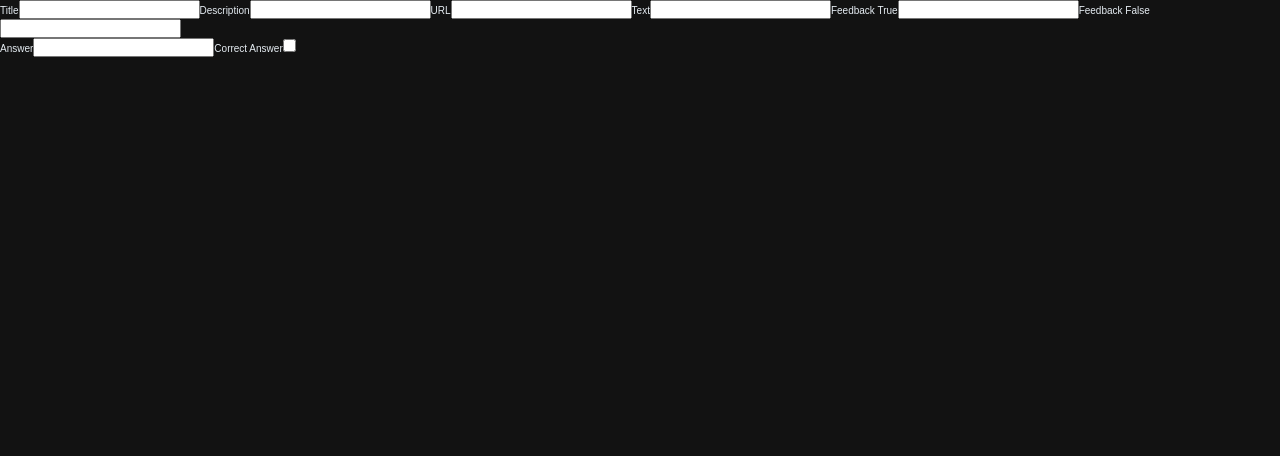
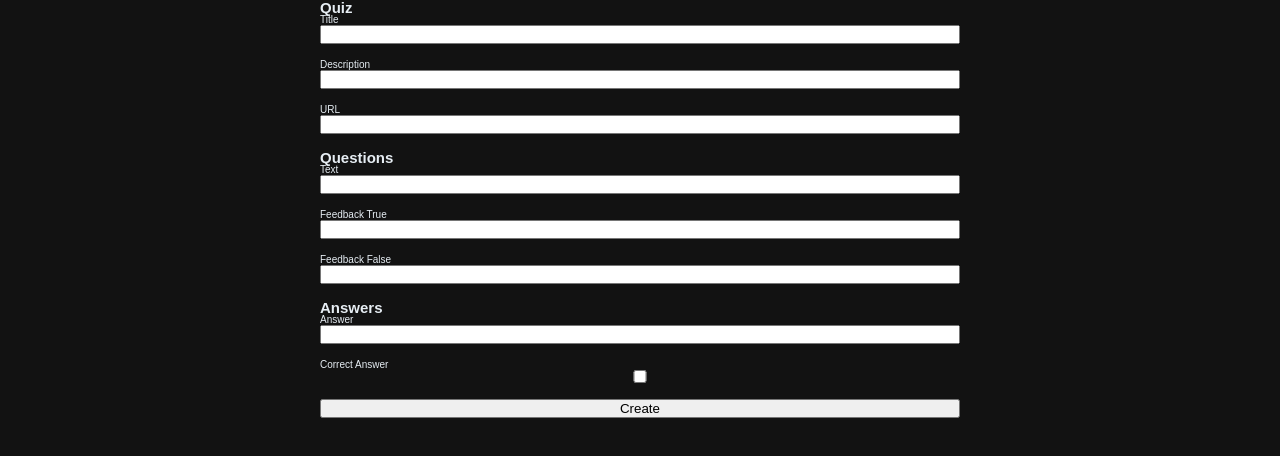
Before and after one commit to austin-michael/Quiz-Creator, a React (Create React App) app: page /create in a window 1280 px wide. Shown: the top 456 px of the page. Built offline with nearby package versions, Linux system fonts and the light colour scheme.

Commit message:
Created a quiz context to store quiz data

```diff
--- a/package.json
+++ b/package.json
@@ -10,6 +10,7 @@
     "react-dom": "^18.3.1",
     "react-router-dom": "^6.23.1",
     "react-scripts": "5.0.1",
+    "uuid": "^9.0.1",
     "web-vitals": "^2.1.4"
   },
   "scripts": {
--- a/src/components/CreateAnswer.jsx
+++ b/src/components/CreateAnswer.jsx
@@ -10,12 +10,13 @@ import React from "react";
 
 const CreateAnswer = () => {
   return (
-    <div>
+    <>
+      <h2>Answers</h2>
       <label htmlFor="answer">Answer</label>
       <input type="text" id="answer" name="answer" />
       <label htmlFor="is_true">Correct Answer</label>
       <input type="checkbox" id="is_true" name="is_true" />
-    </div>
+    </>
   );
 };
 
--- a/src/components/CreateQuestion.jsx
+++ b/src/components/CreateQuestion.jsx
@@ -13,6 +13,8 @@ import CreateAnswer from "./CreateAnswer";
 const CreateQuestion = () => {
   return (
     <>
+      <h2>Questions</h2>
+
       <label htmlFor="text">Text</label>
       <input type="text" id="text" name="text" />
 
--- a/src/components/CreateQuiz.jsx
+++ b/src/components/CreateQuiz.jsx
@@ -1,9 +1,35 @@
-import React from "react";
+import React, { useState } from "react";
+import { v4 as uuidv4 } from "uuid";
+
 import CreateQuestion from "./CreateQuestion";
+import { useQuizContext } from "../hooks/useQuizContext";
+import { getCurrentDateTime } from "../utils/date";
 
 const CreateQuiz = () => {
+  const { dispatch } = useQuizContext();
+
+  const createQuiz = (e) => {
+    e.preventDefault();
+
+    const { title, description, url } = e.target;
+
+    const quiz = {
+      created: getCurrentDateTime(),
+      description: description.value,
+      id: uuidv4(),
+      questions_answers: [],
+      title: title.value,
+      url: url.value,
+    };
+
+    dispatch({ type: "CREATE_QUIZ", payload: quiz });
+  };
+
   return (
-    <form>
+    <div className="quiz-container">
+      <form onSubmit={createQuiz} className="quiz-form">
+        <h2>Quiz</h2>
+
         <label htmlFor="title">Title</label>
         <input type="text" id="title" name="title" />
 
@@ -14,7 +40,10 @@ const CreateQuiz = () => {
         <input type="url" id="url" name="url" />
 
         <CreateQuestion />
+
+        <input type="submit" value="Create" />
       </form>
+    </div>
   );
 };
 
--- a/src/components/Home.jsx
+++ b/src/components/Home.jsx
@@ -1,7 +1,18 @@
-import React from "react";
+import React, { useState } from "react";
 import { Link } from "react-router-dom";
 
 const Home = () => {
+  const [quizData, setQuizData] = useState({
+    created: "",
+    description: "",
+    id: null,
+    modified: "",
+    questions_answers: [],
+    score: null,
+    title: "",
+    url: "",
+  });
+
   return (
     <div>
       <h1>Quiz Creator</h1>
--- /dev/null
+++ b/src/context/QuizContext.js
@@ -0,0 +1,39 @@
+import { createContext, useReducer } from "react";
+
+export const QuizContext = createContext();
+
+export const quizReducer = (state, action) => {
+  switch (action.type) {
+    case "CREATE_QUIZ":
+      // console.log(state);
+      // console.log(action.payload);
+      return {
+        quizzes: [action.payload, ...state.quizzes],
+      };
+    default:
+      return state;
+  }
+};
+
+export const QuizContextProvider = ({ children }) => {
+  const [state, dispatch] = useReducer(quizReducer, {
+    quizzes: [
+      {
+        created: null,
+        description: "",
+        id: "",
+        modified: null,
+        questions_answers: [],
+        score: null,
+        title: "",
+        url: "",
+      },
+    ],
+  });
+
+  return (
+    <QuizContext.Provider value={{ ...state, dispatch }}>
+      {children}
+    </QuizContext.Provider>
+  );
+};
--- /dev/null
+++ b/src/hooks/useQuizContext.js
@@ -0,0 +1,13 @@
+import { useContext } from "react";
+
+import { QuizContext } from "../context/QuizContext";
+
+export const useQuizContext = () => {
+  const context = useContext(QuizContext);
+
+  if (!context) {
+    throw Error("useQuizContext must be used inside the QuizContextProvider");
+  }
+
+  return context;
+};
--- a/src/index.js
+++ b/src/index.js
@@ -3,12 +3,15 @@ import ReactDOM from "react-dom/client";
 import "./index.scss";
 import App from "./App";
 import { BrowserRouter } from "react-router-dom";
+import { QuizContextProvider } from "./context/QuizContext";
 
 const root = ReactDOM.createRoot(document.getElementById("root"));
 root.render(
   <React.StrictMode>
-    <BrowserRouter>
-      <App />
-    </BrowserRouter>
+    <QuizContextProvider>
+      <BrowserRouter>
+        <App />
+      </BrowserRouter>
+    </QuizContextProvider>
   </React.StrictMode>
 );
--- a/src/index.scss
+++ b/src/index.scss
@@ -53,6 +53,8 @@ $surface-400: #575757;
 $surface-500: #717171;
 $surface-600: #8b8b8b;
 
+@use "./styles/quiz";
+
 * {
   margin: 0;
   padding: 0;
--- /dev/null
+++ b/src/styles/quiz.scss
@@ -0,0 +1,14 @@
+.quiz-container {
+  display: flex;
+  justify-content: center;
+}
+
+.quiz-form {
+  display: flex;
+  flex-direction: column;
+  width: 50%;
+
+  input {
+    margin-bottom: 16px;
+  }
+}
--- /dev/null
+++ b/src/utils/date.js
@@ -0,0 +1,14 @@
+const getCurrentDateTime = () => {
+  const now = new Date();
+
+  const year = now.getFullYear();
+  const month = String(now.getMonth() + 1).padStart(2, "0");
+  const day = String(now.getDate()).padStart(2, "0");
+  const hours = String(now.getHours()).padStart(2, "0");
+  const minutes = String(now.getMinutes()).padStart(2, "0");
+  const seconds = String(now.getSeconds()).padStart(2, "0");
+
+  return `${year}-${month}-${day} ${hours}:${minutes}:${seconds}`;
+};
+
+export { getCurrentDateTime };
```
Also changed, not shown: 1 other file (tests, documents, lock files or other folders). Lines whose indentation alone changed are shown as unchanged.
